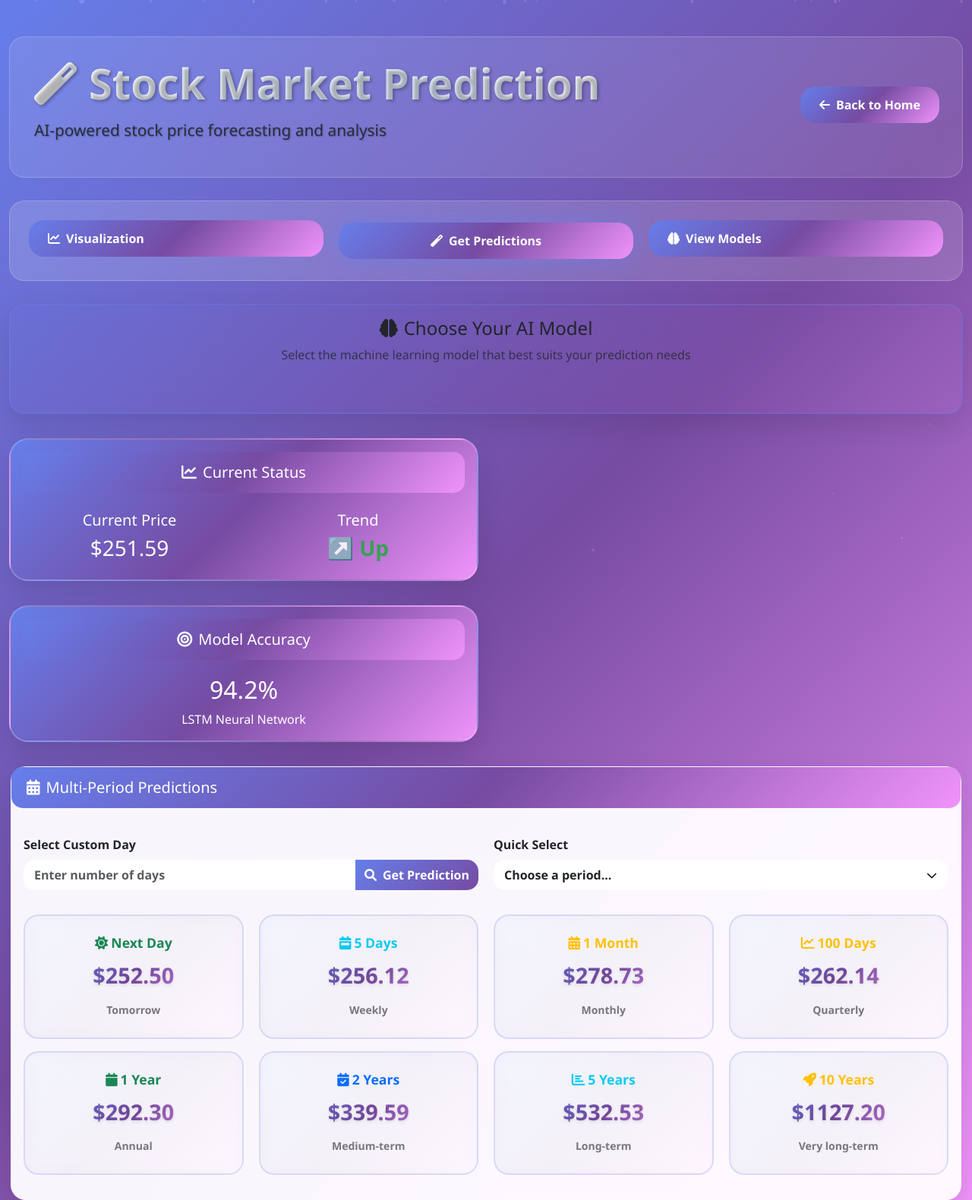
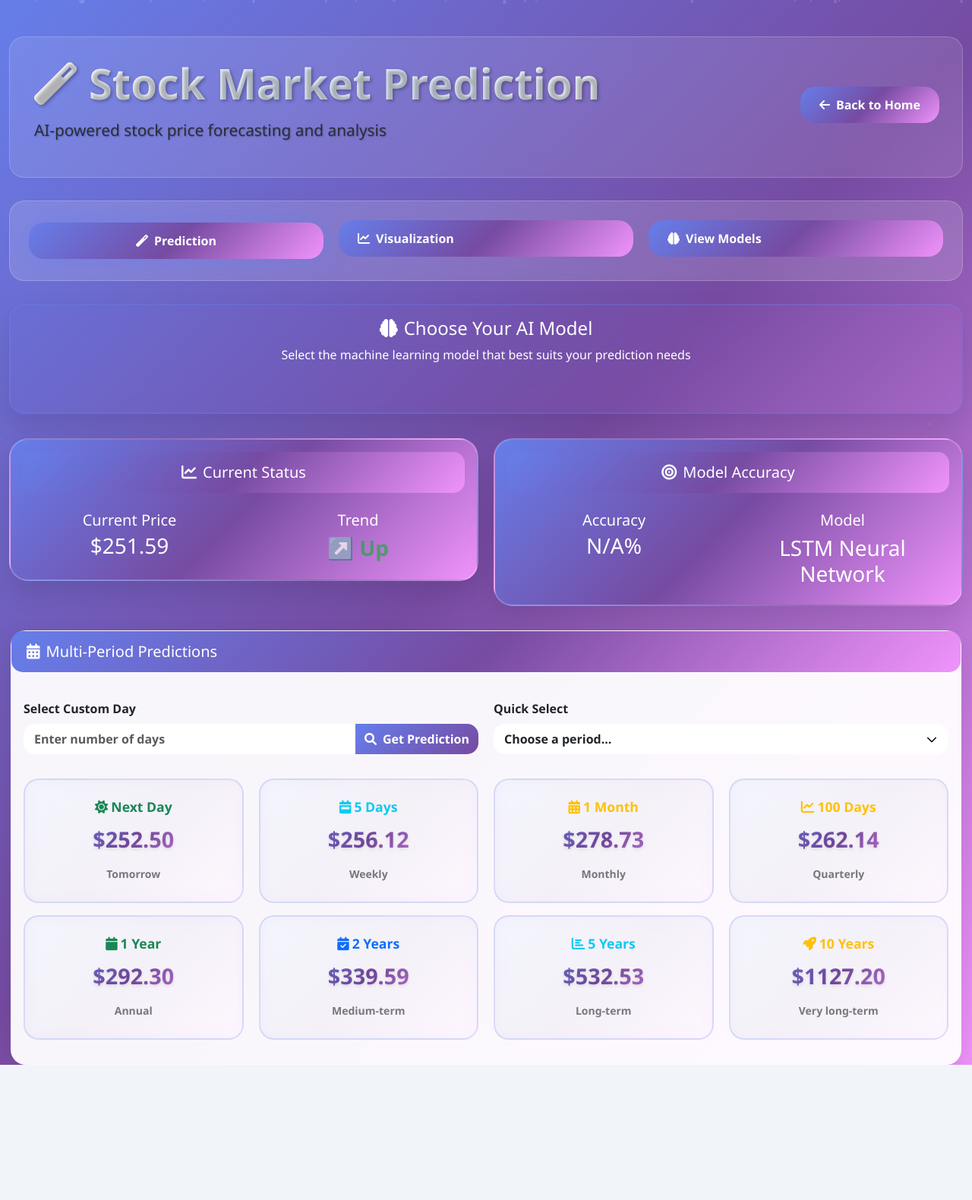
Before and after one commit to ayushjhaO7/Stock-Market-Prediction, a Flask app: page /prediction in a window 1280 px wide. Shown: the whole page at 76% size. After the commit the page ends 1402 px from the top, so only its background shows below. Run offline with Flask 3, Linux system fonts and the light colour scheme.

Commit message:
final changes

```diff
--- a/app.py
+++ b/app.py
@@ -110,11 +110,14 @@ def get_predictions():
     model_display_name = model_manager.get_model_display_name(model_type)
     current_price = model_manager.get_current_price()
 
+    # Get model accuracy
+    model_accuracy = model_manager.get_model_accuracy(model_type)
     return jsonify({
         'predictions': predictions,
         'current_price': round(current_price, 2),
         'trend': trend,
-        'model': model_display_name
+        'model': model_display_name,
+        'accuracy': model_accuracy
     })
 
 @app.route('/api/models')
--- a/templates/prediction.html
+++ b/templates/prediction.html
@@ -526,14 +526,14 @@
         <div class="nav-panel slide-in">
             <div class="row align-items-center">
                 <div class="col-md-4">
+                    <button class="nav-btn w-100 glow" id="getPredictionBtn">
+                        <i class="fas fa-magic me-2"></i>Prediction
+                    </button>
+                </div>
+                <div class="col-md-4">
                     <a href="/visualization" class="nav-btn w-100">
                         <i class="fas fa-chart-line me-2"></i>Visualization
                     </a>
-                </div>
-                <div class="col-md-4">
-                    <button class="nav-btn w-100 glow" id="getPredictionBtn">
-                        <i class="fas fa-magic me-2"></i>Get Predictions
-                    </button>
                 </div>
                 <div class="col-md-4">
                     <a href="/models" class="nav-btn w-100">
@@ -548,8 +548,8 @@
             <div class="card-body">
                 <div class="row">
                     <div class="col-12 text-center mb-3">
-                        <h4 class="mb-2"><i class="fas fa-brain me-2"></i>Choose Your AI Model</h4>
-                        <p class="text-muted">Select the machine learning model that best suits your prediction needs</p>
+                        <h4 class="mb-2 text-white"><i class="fas fa-brain me-2"></i>Choose Your AI Model</h4>
+                        <p class="text-white">Select the machine learning model that best suits your prediction needs</p>
                     </div>
                     <div class="col-12">
                         <div class="row justify-content-center">
@@ -588,9 +588,9 @@
         </div>
 
         <!-- Prediction Results -->
-        <div class="row" id="predictionResults" style="display: none;">
+        <div class="row flex-nowrap" id="predictionResults" style="display: flex; flex-wrap: nowrap;">
             <!-- Current Status -->
-            <div class="col-lg-6 col-md-6 mb-4">
+            <div class="col-6 mb-4">
                 <div class="card prediction-card bounce-in">
                     <div class="card-body text-center">
                         <div class="prediction-header">
@@ -611,14 +611,22 @@
             </div>
 
             <!-- Model Accuracy -->
-            <div class="col-lg-6 col-md-6 mb-4">
+            <div class="col-6 mb-4">
                 <div class="card prediction-card bounce-in">
                     <div class="card-body text-center">
                         <div class="prediction-header">
                             <h5 class="mb-0"><i class="fas fa-bullseye me-2"></i>Model Accuracy</h5>
                         </div>
-                        <h2 class="mt-3 floating">94.2%</h2>
-                        <p class="mb-0" id="modelType">LSTM Model</p>
+                        <div class="row mt-4">
+                            <div class="col-6">
+                                <h5>Accuracy</h5>
+                                <h3 id="modelAccuracy" class="floating">--%</h3>
+                            </div>
+                            <div class="col-6">
+                                <h5>Model</h5>
+                                <h3 id="modelType">LSTM Model</h3>
+                            </div>
+                        </div>
                     </div>
                 </div>
             </div>
@@ -842,6 +850,12 @@
                 if (data.model) {
                     document.getElementById('modelType').textContent = data.model;
                 }
+                // Update model accuracy
+                if (data.accuracy !== undefined && data.accuracy !== null) {
+                    document.getElementById('modelAccuracy').textContent = data.accuracy + '%';
+                } else {
+                    document.getElementById('modelAccuracy').textContent = '--%';
+                }
 
                 // Calculate predictions for different periods using model predictions
                 const predictions = data.predictions || [];
@@ -887,7 +901,7 @@
 
                 // Show results with staggered animation
                 setTimeout(() => {
-                    document.getElementById('predictionResults').style.display = 'block';
+                    document.getElementById('predictionResults').style.display = 'flex';
                 }, 500);
 
                 setTimeout(() => {
```
Also changed, not shown: README.md (added).
